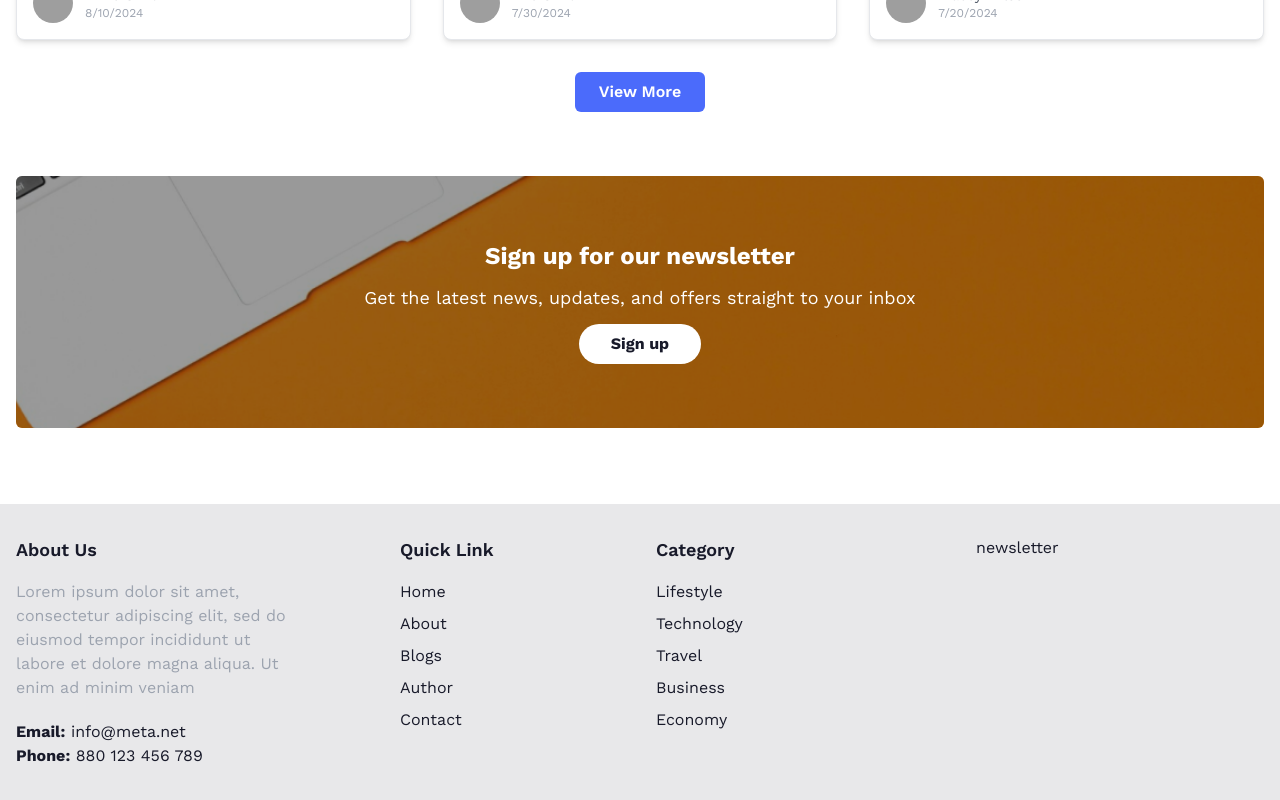
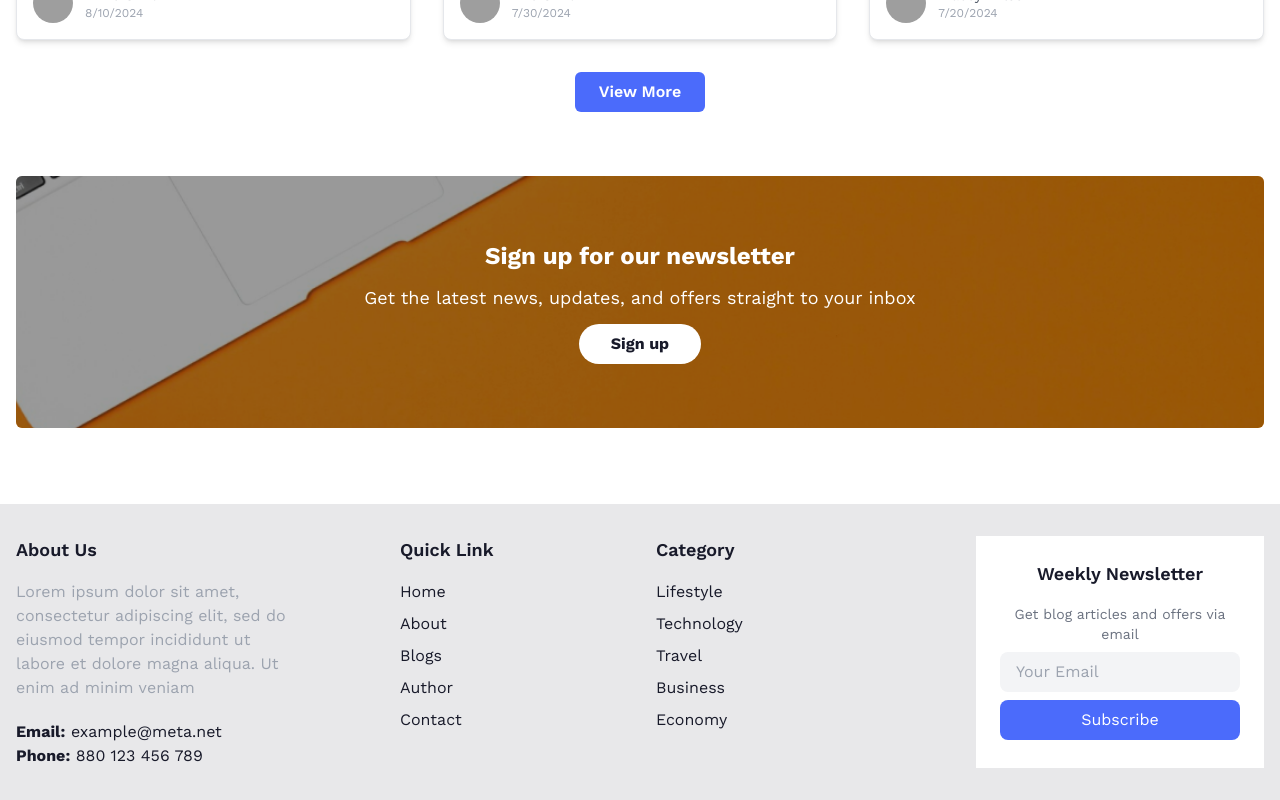
Before and after one commit to HossainRafi/MetaBlog, a React (Vite) app in the folder client/: page / in a window 1280 px wide. Shown: the part 1730-2530 px from the top of the page. Built offline with nearby package versions, Linux system fonts and the light colour scheme; grey boxes are pictures that could not be loaded.

Commit message:
footer done

```diff
--- a/client/src/components/Footer.jsx
+++ b/client/src/components/Footer.jsx
@@ -16,7 +16,7 @@ const Footer = () => {
 
             <div className="mt-5">
               <p className="text-base">
-                <strong>Email:</strong> info@meta.net
+                <strong>Email:</strong> example@meta.net
               </p>
               <p className="text-base">
                 <strong>Phone:</strong> 880 123 456 789
@@ -89,7 +89,27 @@ const Footer = () => {
           </div>
 
           {/* newsletter */}
-          <div>newsletter</div>
+          <div className="bg-white hidden sm:block">
+            <div className="px-6 py-6 text-center">
+              <h3 className="text-lg font-semibold mb-4">Weekly Newsletter</h3>
+              <p className="text-gray-500 text-sm mb-2">
+                Get blog articles and offers via email
+              </p>
+              <form className="space-y-2">
+                <input
+                  type="email"
+                  placeholder="Your Email"
+                  className="bg-gray-100 text-white rounded-lg py-2 px-4 w-full focus:outline-none"
+                />
+                <button
+                  type="submit"
+                  className="bg-secondary text-white rounded-lg py-2 px-4 w-full"
+                >
+                  Subscribe
+                </button>
+              </form>
+            </div>
+          </div>
         </div>
       </div>
     </footer>
```
